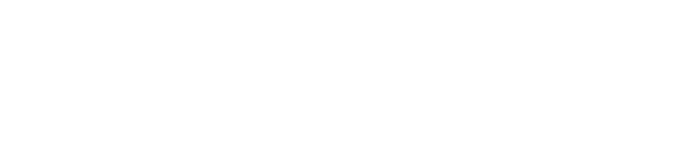
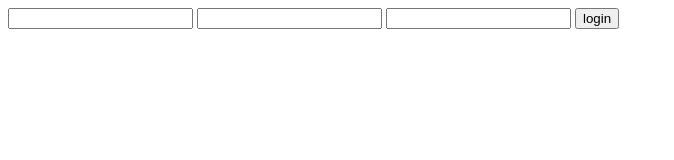
Before and after one commit to burgundy-ranger/ranger-app, a plain HTML site: page index.html in a window 1280 px wide. Shown: the whole page, without its empty margins (0-674 px from the left). Drawn offline with Linux system fonts and the light colour scheme.

Commit message:
add login feature

```diff
--- a/index.html
+++ b/index.html
@@ -7,6 +7,11 @@
     <title>Document</title>
 </head>
 <body>
-
+    <form action="">
+        <input type="text" id="1">
+        <input type="text" id="2">
+        <input type="text" id="3">
+        <input type="submit" value="login">
+    </form>
 </body>
 </html>
--- a/main.js
+++ b/main.js
@@ -1 +1,4 @@
 // document ready
+function login() {
+  // code
+}
```
